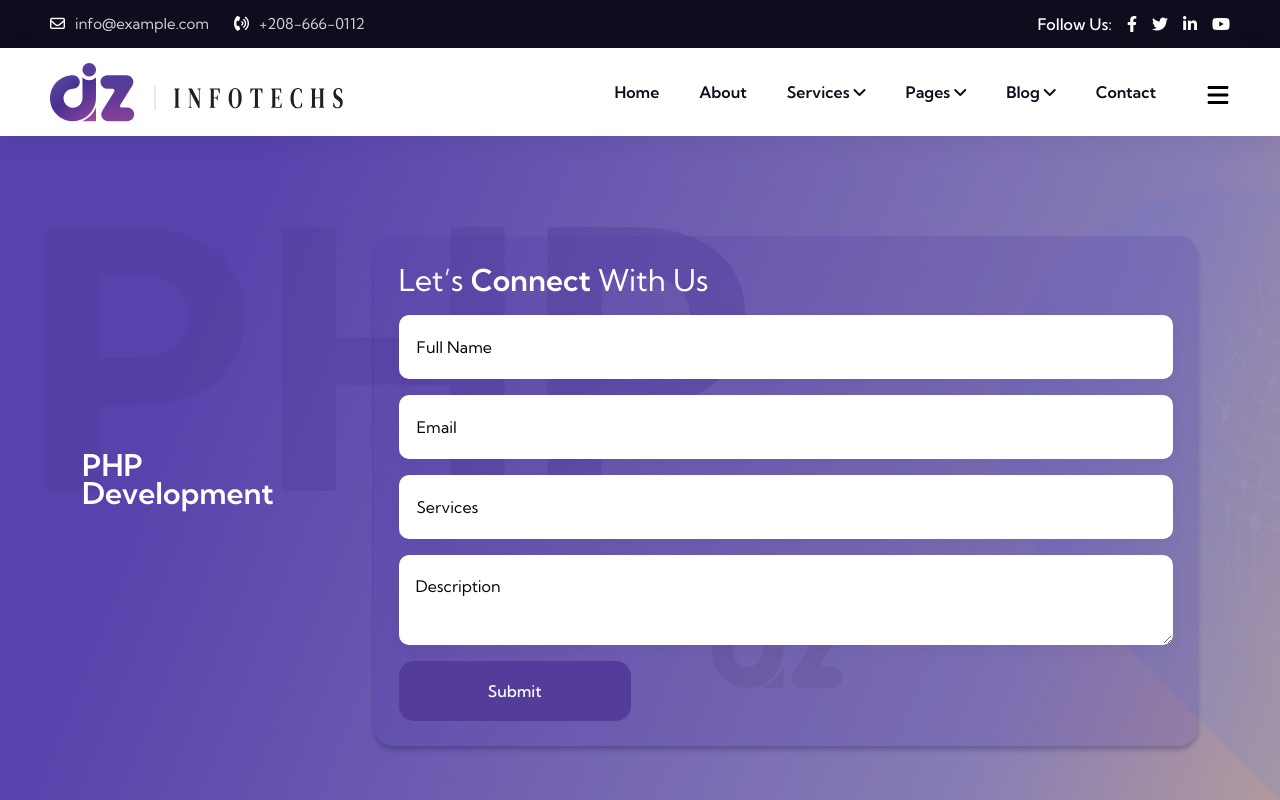
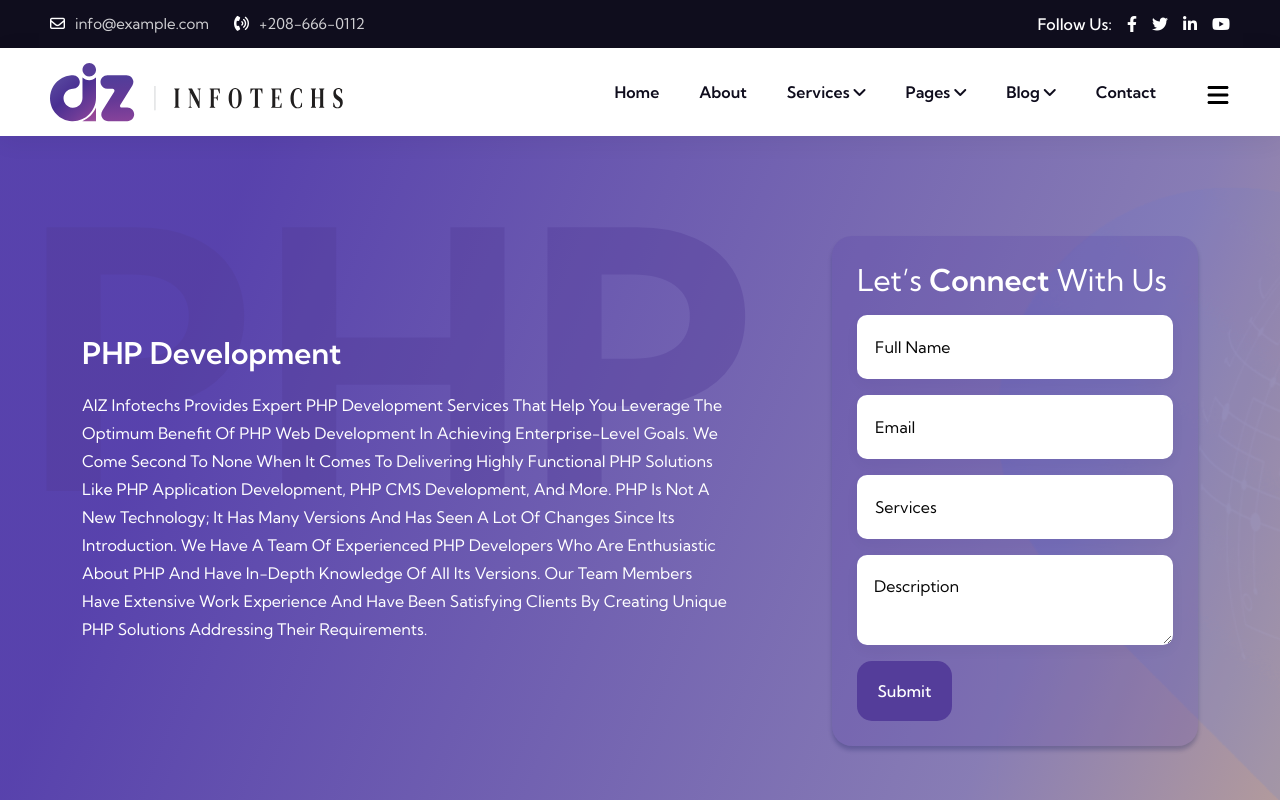
Before and after one commit to Javidkhanushiya/Aiz-project, a Next.js app: page /service-details in a window 1280 px wide. Shown: the top 800 px of the page. Built offline with nearby package versions, Linux system fonts and the light colour scheme.

Commit message:
remove bg

```diff
--- a/app/service-details/page.js
+++ b/app/service-details/page.js
@@ -107,14 +107,14 @@ export default function ServiceDetails() {
                     <div className="bg-1">
                         <h2>PHP</h2>
                     </div>
-                    <div className="bg-4">
+                    {/* <div className="bg-4">
                         <img loading="lazy" src="/assets/img/aiz-logo.png" alt="image" />
-                    </div>
+                    </div> */}
                     <div className="container">
                         <div className="service-detail-wrapper-main">
                             <div className="service-detail-wrapper-contant">
                                 <h1>PHP Development</h1>
-                                {/* <p>AIZ Infotechs Provides Expert PHP Development Services That Help You Leverage The Optimum Benefit
+                                <p>AIZ Infotechs Provides Expert PHP Development Services That Help You Leverage The Optimum Benefit
                                     Of PHP Web Development In Achieving Enterprise-Level Goals. We Come Second To None When It Comes
                                     To Delivering Highly Functional PHP Solutions Like PHP Application Development, PHP CMS
                                     Development, And More.
@@ -122,7 +122,7 @@ export default function ServiceDetails() {
                                     Introduction. We Have A Team Of Experienced PHP Developers Who Are Enthusiastic About PHP And
                                     Have In-Depth Knowledge Of All Its Versions. Our Team Members Have Extensive Work Experience And
                                     Have Been Satisfying Clients By Creating Unique PHP Solutions Addressing Their Requirements.
-                                </p> */}
+                                </p>
                             </div>
                             {isMobile ? (
                                 <ServiceDetailForm />
```
